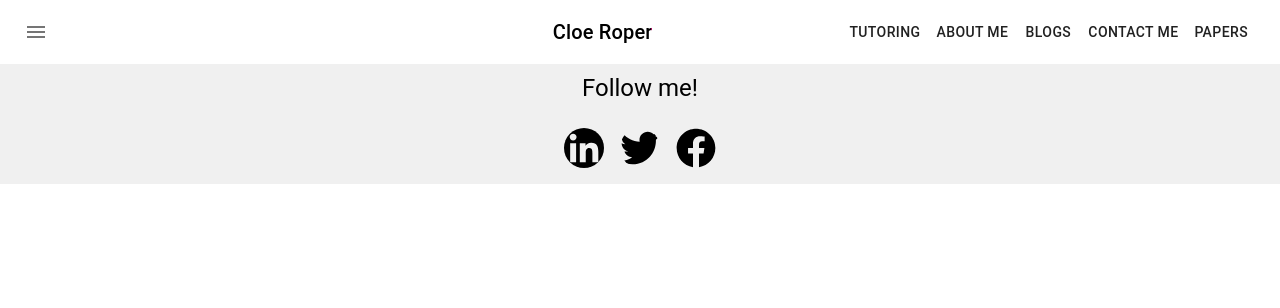
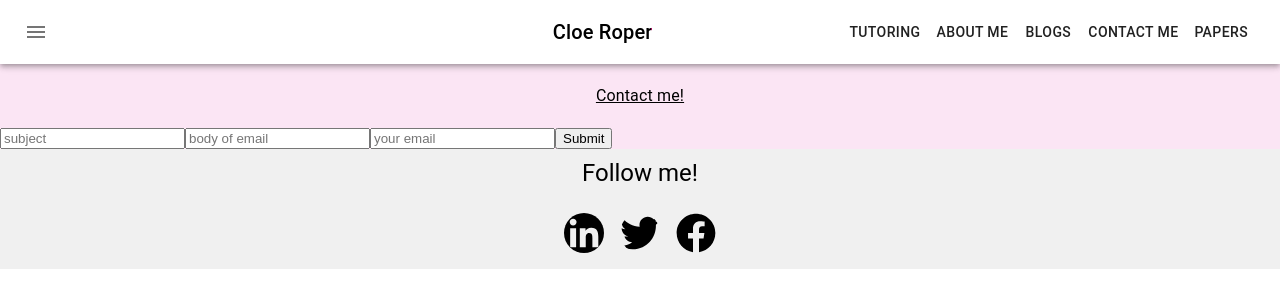
Before and after one commit to danbeaumont95/cloe-website-frontend, a React (Create React App) app: page /contact in a window 1280 px wide. Shown: the top 308 px of the page. Built offline with nearby package versions, Linux system fonts and the light colour scheme.

Commit message:
setup basic contact form, not yet styled. Sends email to cloe email on submit

```diff
--- a/package.json
+++ b/package.json
@@ -17,7 +17,7 @@
     "react-router-dom": "^6.2.1",
     "react-scripts": "5.0.0",
     "redux": "^4.1.2",
-    "sweetalert2": "^11.4.1",
+    "sweetalert2": "^11.4.4",
     "web-vitals": "^2.1.4"
   },
   "scripts": {
--- a/src/App.js
+++ b/src/App.js
@@ -10,6 +10,7 @@ import About from './Components/About';
 import Footer from './Components/Footer';
 import Papers from './Components/Papers';
 import Blogs from './Components/Blogs';
+import Contact from './Components/Contact';
 
 function App() {
   return (
@@ -20,6 +21,7 @@ function App() {
           <Route path="/about" element={<About />} />
           <Route path="/papers" element={<Papers />} />
           <Route path="/blogs" element={<Blogs />} />
+          <Route path="/contact" element={<Contact />} />
         </Routes>
       </Router>
       <Footer />
--- /dev/null
+++ b/src/Components/Contact.jsx
@@ -0,0 +1,68 @@
+/* eslint-disable no-unused-vars */
+import { Typography } from '@material-ui/core';
+import React, { useState, useEffect } from 'react';
+import { makeStyles } from '@material-ui/styles';
+import { useForm } from 'react-hook-form';
+import ContactService from '../Services/contact';
+import Swal from 'sweetalert2';
+
+const useStyles = makeStyles(() => ({
+  allContent: {
+    height: '100%'
+  },
+  title: {
+    textAlign: 'center',
+    paddingTop: 20,
+    paddingBlock: 20,
+    textDecoration: 'underline',
+    [ '@media (max-width:800px)' ]: {
+      marginTop: 0,
+    },
+  }
+}));
+
+const Contact = () => {
+  const { register, handleSubmit, watch, formState: { errors } } = useForm();
+  const classes = useStyles();
+
+  const onSubmit = data => {
+    const { subject, body, userEmail } = data;
+    ContactService.sendEmail(subject, body, userEmail)
+      .then((res) => {
+        if (res.data.message === '[Success] Email sent!') {
+          return Swal.fire({
+            title: 'Email sent!'
+          })
+            .then(() => {
+              window.location.href = '/contact';
+            });
+        }
+        else {
+          return Swal.fire({
+            title: 'Email failed to send, please try again!'
+          });
+        }
+      });
+  };
+
+  return (
+    <div className={classes.allContent}>
+      <Typography className={classes.title}>Contact me!</Typography>
+      <form onSubmit={handleSubmit(onSubmit)}>
+
+        <input placeholder='subject' {...register('subject', { required: true })} />
+
+        <input placeholder='body of email' {...register('body', { required: true })} />
+        <input placeholder='your email' {...register('userEmail', { required: true })} />
+
+        {errors.subject && <span>Subject is required</span>}
+        {errors.body && <span>Body is required</span>}
+        {errors.userEmail && <span>Your email is required</span>}
+
+        <input type="submit" />
+      </form>
+    </div>
+  );
+};
+
+export default Contact;
--- /dev/null
+++ b/src/Services/contact.js
@@ -0,0 +1,17 @@
+import axios from 'axios';
+import { url } from './url';
+
+const sendEmail = async (subject, body, userEmail) => {
+  const res = await axios.post(`${url}/api/contact/`, {
+    subject,
+    text: body,
+    userEmail
+  });
+  return res;
+};
+
+const exportObject = {
+  sendEmail
+};
+
+export default exportObject;
```
Also changed, not shown: 1 other file (tests, documents, lock files or other folders).
